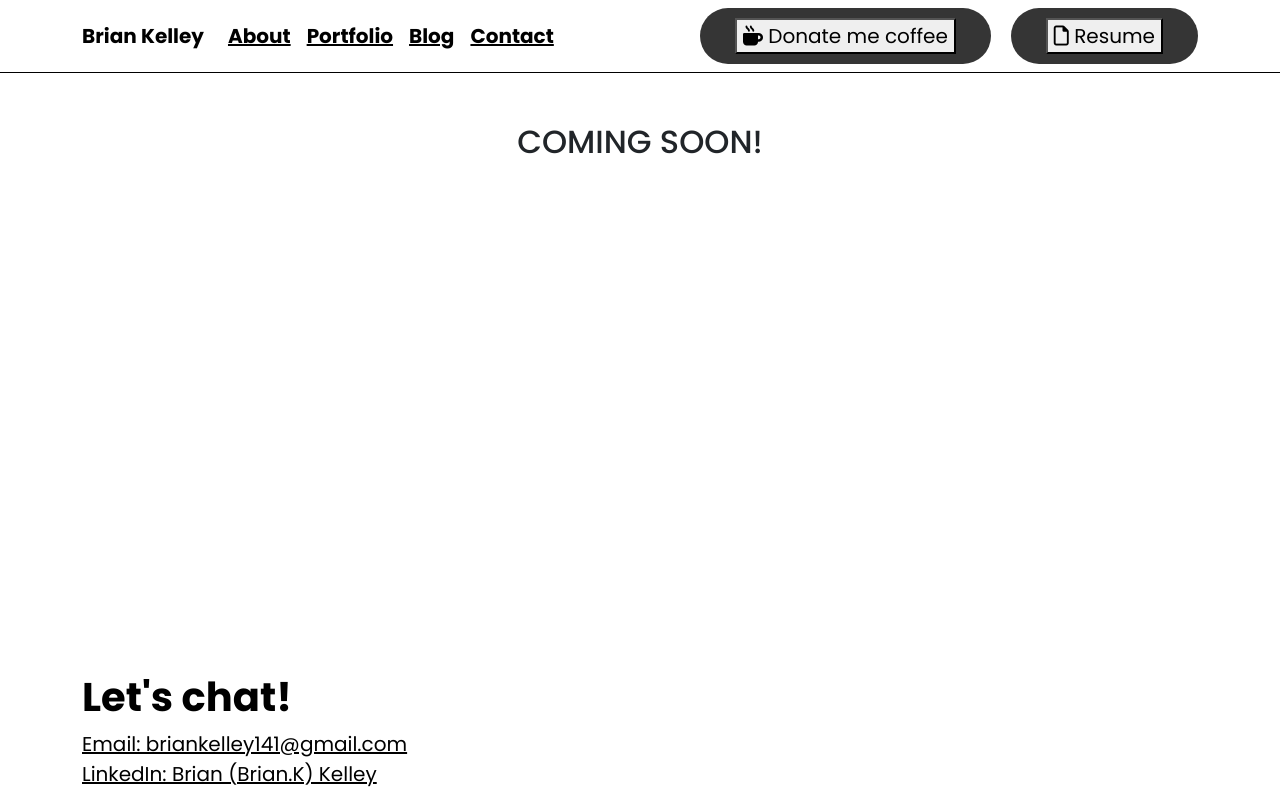
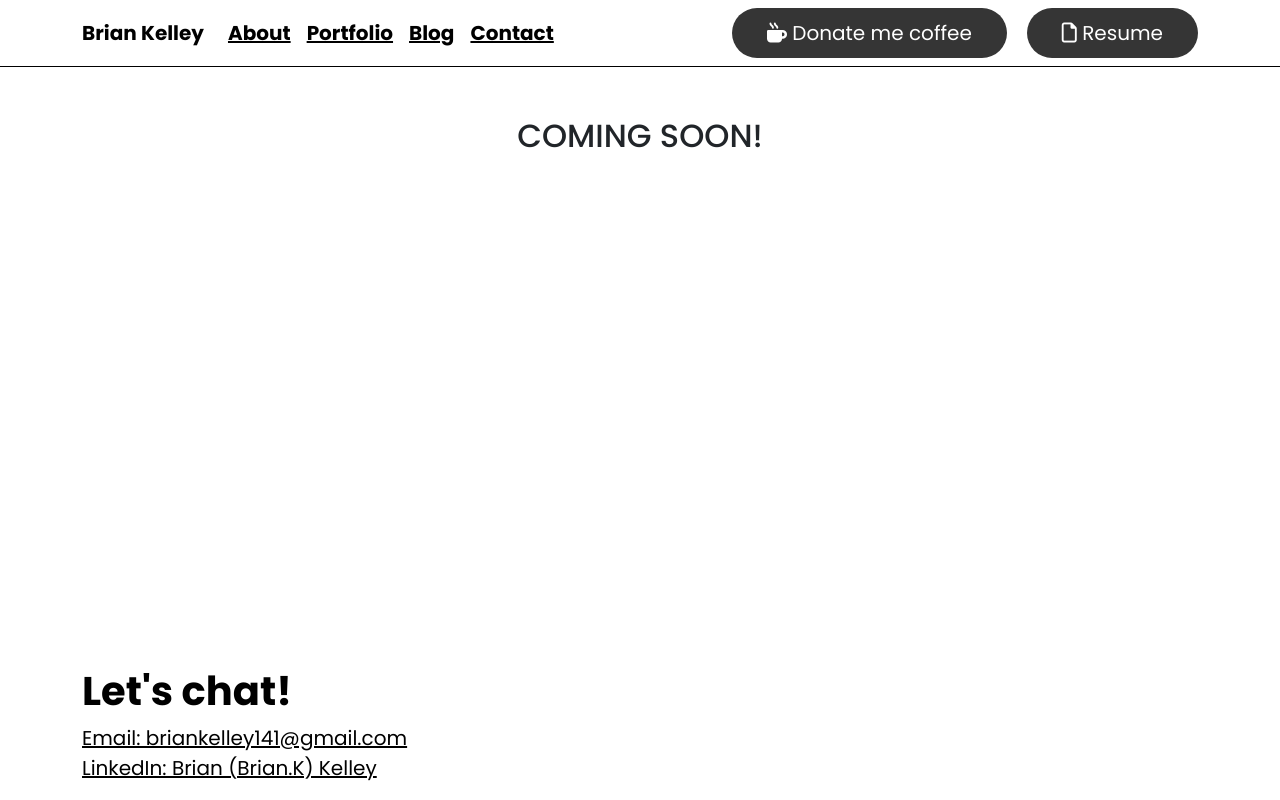
Before and after one commit to BrianCodeDev/briancodedev.github.io, a plain HTML site: page blog.html in a window 1280 px wide. Shown: the top 800 px of the page. Drawn offline with nearby package versions, Linux system fonts and the light colour scheme.

Commit message:
buy me coffee
Added a link so you can buy me coffee

```diff
--- a/blog.html
+++ b/blog.html
@@ -35,12 +35,12 @@
             </li>
           </ul>
           <form class="d-flex" role="search">
-              <a href="https://buymeacoffee.com/your-profile" target="_blank" class="navbar-button">
-                <button type="button"><i class="fa-solid fa-mug-hot"></i> Donate me coffee</button>
+            <a href="https://buymeacoffee.com/briancodedev" target="_blank">
+              <button type="button" class="navbar-button"><i class="fa-solid fa-mug-hot"></i> Donate me coffee</button>
             </a>
-
-              <a href="https://docs.google.com/document/d/15_k2MoVHYIwOjeapad3RhKUdim3BKitvbkqoJHRAxkk/edit?usp=sharing" target="_blank" class="navbar-button">
-                <button type="button"><i class="fa-regular fa-file"></i> Resume</button>
+            <div id="popup" class="popup">Sorry, this is coming soon</div>
+            <a href="https://drive.google.com/file/d/1MSwBxiIzscUsFCHBqkYuxK4R4WBmMvWq/view" target="_blank">
+              <button type="button" class="navbar-button"><i class="fa-regular fa-file"></i> Resume</button>
             </a>
           </form>
         </div>
```
Also changed, not shown: index.html (+1 -1 lines), portfolio.html (+7 -2 lines). Lines whose indentation alone changed are shown as unchanged.
